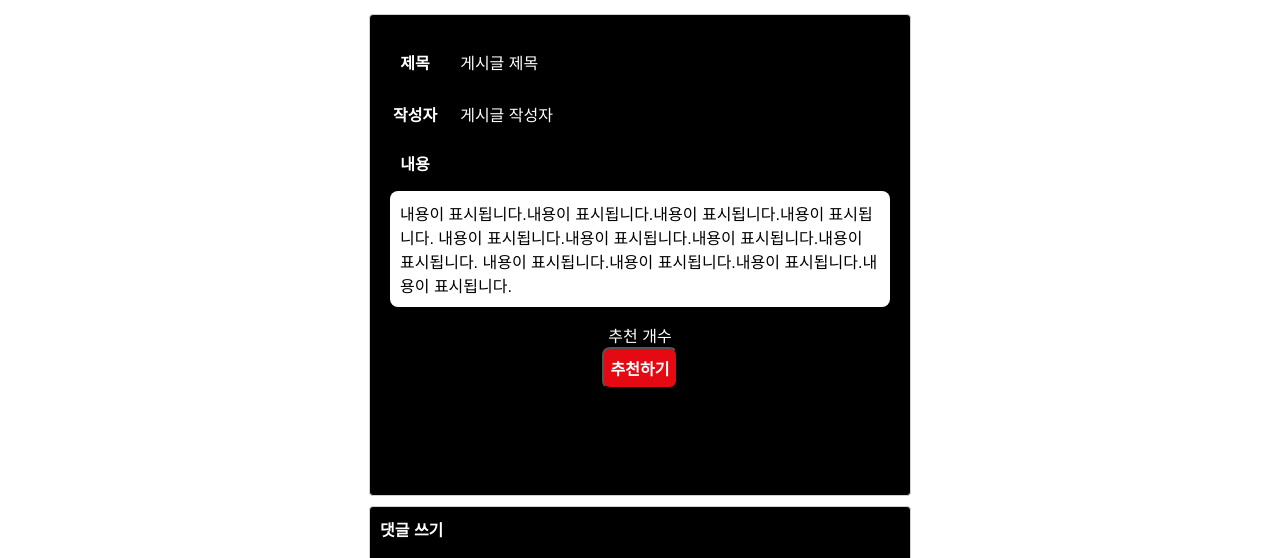
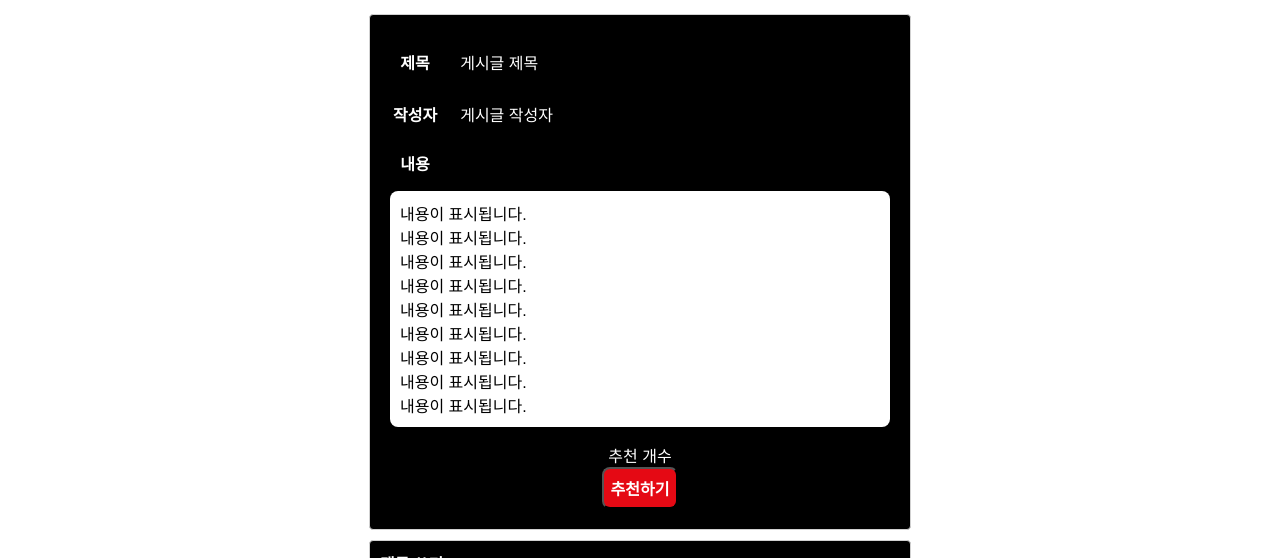
Before and after one commit to gouz7514/DB_design, a website: page view/html/forum-detail.html in a window 1280 px wide. Shown: the part 174-732 px from the top of the page. Drawn offline with Linux system fonts and the light colour scheme.

Commit message:
refactor forum-detail css,ejs

```diff
--- a/public/css/forum-detail.css
+++ b/public/css/forum-detail.css
@@ -5,7 +5,7 @@
     background-color: black;
     color: white;
     border-radius: 4px;
-    height: 60vh;
+    height: 100%;
 }
 .forum-detail-form-content {
     margin: 20px;
@@ -61,6 +61,8 @@
 }
 .comment-id {
     width: 100px;
+    text-align: center;
+    font-weight: bold;
 }
 .comment-table {
     margin: 10px auto;
--- a/view/forum_detail.ejs
+++ b/view/forum_detail.ejs
@@ -49,9 +49,8 @@
             <%-data.body%>
           </p>
           <div class="forum-detail upvote">
-            <div class="forum-detail upvote-number">추천 개수
+            <div class="forum-detail upvote-number">추천 개수</div>
             <button class="forum-detail upvote-btn" type="submit">추천하기</button>
-          </div>
           </div>
         </div>
     </div>
--- a/view/html/forum-detail.html
+++ b/view/html/forum-detail.html
@@ -39,9 +39,15 @@
           </table>
           <span class="forum-detail content-title">내용</span>
           <p class="forum-detail content-detail">
-            내용이 표시됩니다.내용이 표시됩니다.내용이 표시됩니다.내용이 표시됩니다.
-            내용이 표시됩니다.내용이 표시됩니다.내용이 표시됩니다.내용이 표시됩니다.
-            내용이 표시됩니다.내용이 표시됩니다.내용이 표시됩니다.내용이 표시됩니다.
+            내용이 표시됩니다.<br>
+            내용이 표시됩니다.<br>
+            내용이 표시됩니다.<br>
+            내용이 표시됩니다.<br>
+            내용이 표시됩니다.<br>
+            내용이 표시됩니다.<br>
+            내용이 표시됩니다.<br>
+            내용이 표시됩니다.<br>
+            내용이 표시됩니다.
           </p>
           <div class="forum-detail upvote">
               <div class="forum-detail upvote-number">추천 개수</div>
```
Lines whose indentation alone changed are shown as unchanged.
